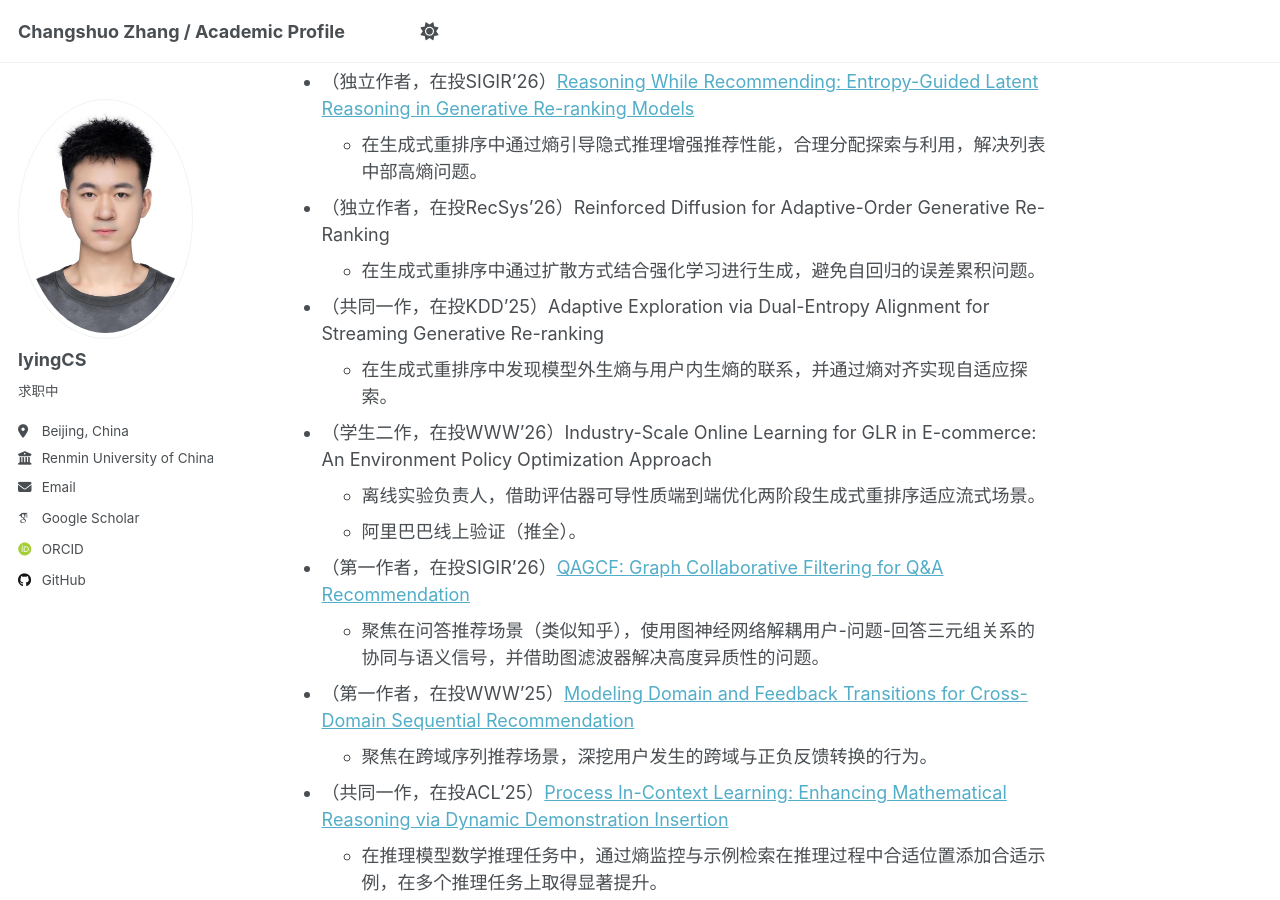
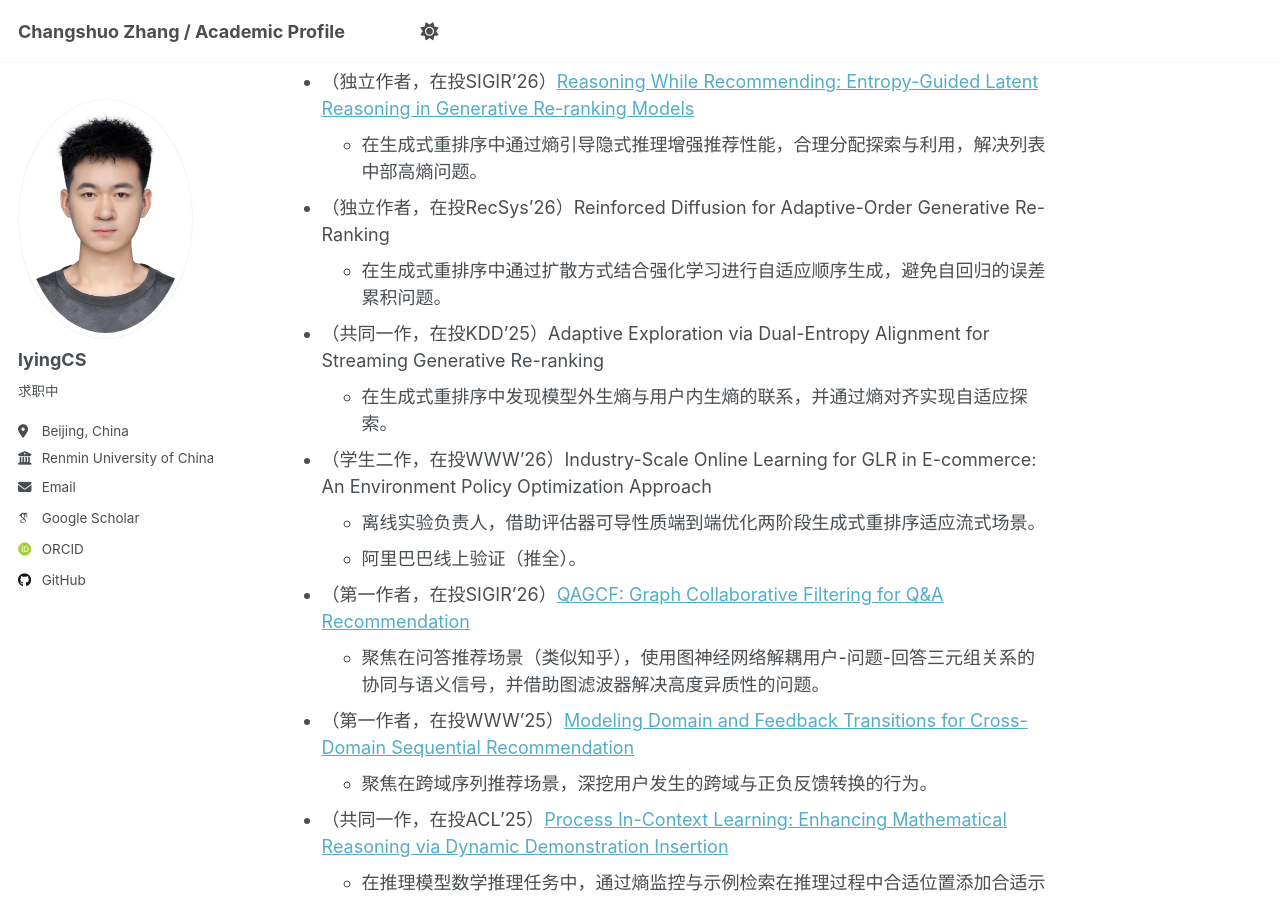
Before and after one commit to lyingCS/lyingCS.github.io, a Jekyll site: the page built from _pages/about.md, in a window 1280 px wide and 900 px high, scrolled down 2536 px. Built offline with Jekyll 4.4.1, drawn with Linux system fonts in a browser that asks for light colours; some web fonts are replaced.

Commit message:
Update about.md

```diff
--- a/_pages/about.md
+++ b/_pages/about.md
@@ -79,7 +79,7 @@ redirect_from:
 + （独立作者，在投SIGIR'26）[Reasoning While Recommending: Entropy-Guided Latent Reasoning in Generative Re-ranking Models](https://arxiv.org/abs/2601.13533)
   + 在生成式重排序中通过熵引导隐式推理增强推荐性能，合理分配探索与利用，解决列表中部高熵问题。
 + （独立作者，在投RecSys'26）Reinforced Diffusion for Adaptive-Order Generative Re-Ranking
-  + 在生成式重排序中通过扩散方式结合强化学习进行生成，避免自回归的误差累积问题。
+  + 在生成式重排序中通过扩散方式结合强化学习进行自适应顺序生成，避免自回归的误差累积问题。
 + （共同一作，在投KDD'25）Adaptive Exploration via Dual-Entropy Alignment for Streaming Generative Re-ranking
   + 在生成式重排序中发现模型外生熵与用户内生熵的联系，并通过熵对齐实现自适应探索。
 + （学生二作，在投WWW'26）Industry-Scale Online Learning for GLR in E-commerce: An Environment Policy Optimization Approach
```
